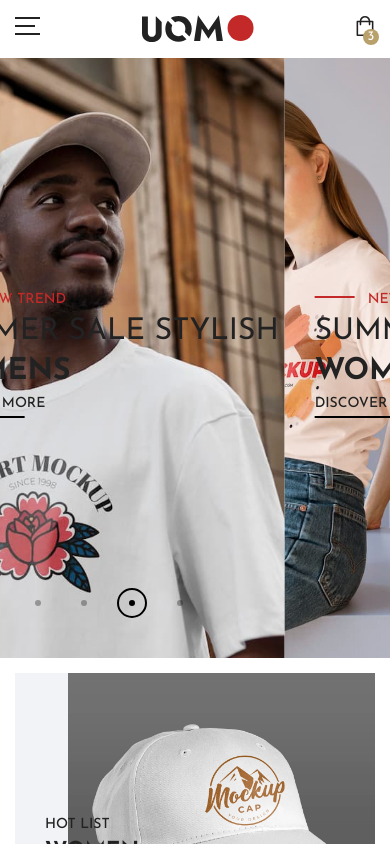
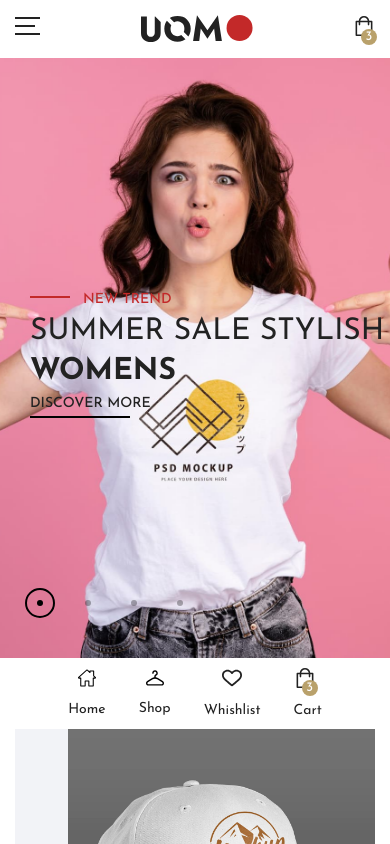
Before and after one commit to elenrosee/UOMO-shop, a React (Create React App) app: page /home in a window 390 px wide. Shown: the top 844 px of the page. Built offline with nearby package versions, Linux system fonts and the light colour scheme.

Commit message:
add mobileUserMenu

```diff
--- a/src/components/Content/ShopColections/ShopColections.js
+++ b/src/components/Content/ShopColections/ShopColections.js
@@ -6,7 +6,6 @@ import { Breakpoints, MQ } from "common";
 import { useMediaQuery } from "react-responsive";
 
 export const ShopColectionsContainer = styled.div`
-  margin-top: 15px;
   margin-bottom: 15px;
 
   display: flex;
--- a/src/components/Header/Header.js
+++ b/src/components/Header/Header.js
@@ -28,8 +28,8 @@ export const Header = () => {
             <NavIconSvg />
           </UserMenuBtn>
           <LogoSvg />
-          <UserMenuBtn className="shopping-bag" shoppingCounter={3}>
-            <ShoppingBagSvg />
+          <UserMenuBtn>
+            <ShoppingBagSvg shoppingCounter={3} />
           </UserMenuBtn>
         </HeaderWraper>
       )}
@@ -61,8 +61,8 @@ export const Header = () => {
               </UserMenuBtn>
             </li>
             <li>
-              <UserMenuBtn className="shopping-bag" shoppingCounter={3}>
-                <ShoppingBagSvg />
+              <UserMenuBtn>
+                <ShoppingBagSvg shoppingCounter={3} />
               </UserMenuBtn>
             </li>
             <li>
--- a/src/components/Header/Header.styled.js
+++ b/src/components/Header/Header.styled.js
@@ -59,27 +59,4 @@ export const UserMenu = styled.ul`
 export const UserMenuBtn = styled.button`
   background: inherit;
   border: none;
-
-  &.shopping-bag {
-    position: relative;
-
-    &::before {
-      content: ${({ shoppingCounter }) =>
-        shoppingCounter ? `"${shoppingCounter}"` : `"0"`};
-
-      display: inline-block;
-      font-size: small;
-      color: white;
-      background-color: #b9a16b;
-
-      padding: 1px;
-      min-width: 16px;
-      height: 16px;
-      border-radius: 20px;
-
-      position: absolute;
-      left: 8px;
-      bottom: -3px;
-    }
-  }
 `;
--- /dev/null
+++ b/src/components/MobileUserMenu/MobileUserMenu.js
@@ -0,0 +1,57 @@
+import { HeartSvg, HomeSvg, ShoppingBagSvg, ShoulderSvg } from "icons";
+import styled from "styled-components";
+
+export const Wrapper = styled.ul`
+  display: flex;
+  align-items: center;
+  justify-content: space-evenly;
+
+  padding: 10px 65px;
+`;
+export const Item = styled.li`
+  display: flex;
+  align-items: center;
+
+  &:not(:last-child) {
+    margin-right: 30px;
+  }
+`;
+export const MenuBtn = styled.button`
+  background: inherit;
+  border: none;
+`;
+
+export const BtnText = styled.p`
+  margin-top: 10px;
+`;
+
+export const MobileUserMenu = () => {
+  return (
+    <Wrapper>
+      <Item>
+        <MenuBtn>
+          <HomeSvg />
+          <BtnText>Home</BtnText>
+        </MenuBtn>
+      </Item>
+      <Item>
+        <MenuBtn>
+          <ShoulderSvg />
+          <BtnText>Shop</BtnText>
+        </MenuBtn>
+      </Item>
+      <Item>
+        <MenuBtn>
+          <HeartSvg />
+          <BtnText>Whishlist</BtnText>
+        </MenuBtn>
+      </Item>
+      <Item>
+        <MenuBtn>
+          <ShoppingBagSvg shoppingCounter={3} />
+          <BtnText>Cart</BtnText>
+        </MenuBtn>
+      </Item>
+    </Wrapper>
+  );
+};
--- /dev/null
+++ b/src/components/MobileUserMenu/index.js
@@ -0,0 +1 @@
+export { MobileUserMenu } from "./MobileUserMenu";
--- a/src/components/index.js
+++ b/src/components/index.js
@@ -1,4 +1,6 @@
 // export { ShopColections, Slider, Header } from '../components'
+
+export { MobileUserMenu } from "./MobileUserMenu";
 
 export { TimerComponent } from "./Content/TimerComponent";
 
--- /dev/null
+++ b/src/icons/HomeSvg.js
@@ -0,0 +1,24 @@
+export const HomeSvg = () => {
+  return (
+    <svg
+      width="18"
+      height="18"
+      viewBox="0 0 18 18"
+      fill="none"
+      xmlns="http://www.w3.org/2000/svg"
+      preserveAspectRatio="none"
+    >
+      <g clipPath="url(#clip0_3_7109)">
+        <path
+          d="M17.6977 8.0467L16.177 6.66115V2.06683C16.177 1.77451 15.9401 1.53748 15.6477 1.53748H11.9874C11.6951 1.53748 11.4581 1.77447 11.4581 2.06683V2.36123L9.62165 0.687897C9.26717 0.364846 8.73262 0.364881 8.37828 0.687862L0.302268 8.04673C0.0183462 8.30548 -0.0754857 8.70415 0.0632406 9.06236C0.202002 9.42057 0.539853 9.652 0.924005 9.652H2.21385V17.025C2.21385 17.3173 2.45084 17.5544 2.7432 17.5544H7.16982C7.46214 17.5544 7.69916 17.3174 7.69916 17.025V12.5483H10.3008V17.025C10.3008 17.3174 10.5377 17.5544 10.8301 17.5544H15.2565C15.5489 17.5544 15.7859 17.3174 15.7859 17.025V9.65204H17.076C17.4601 9.65204 17.798 9.42057 17.9368 9.0624C18.0754 8.70415 17.9816 8.30548 17.6977 8.0467ZM15.2565 8.59334C14.9642 8.59334 14.7272 8.83033 14.7272 9.12269V16.4957H11.3595V12.019C11.3595 11.7267 11.1225 11.4897 10.8301 11.4897H7.16982C6.87749 11.4897 6.64047 11.7266 6.64047 12.019V16.4957H3.27251V9.12269C3.27251 8.83037 3.03552 8.59334 2.74316 8.59334H1.27423L9.00001 1.55365L11.631 3.95099C11.7859 4.09218 12.0096 4.12857 12.2013 4.04395C12.3931 3.95922 12.5168 3.76931 12.5168 3.55971V2.59618H15.1184V6.89494C15.1184 7.0439 15.1811 7.1859 15.2912 7.28623L16.7257 8.59334H15.2565Z"
+          fill="black"
+        />
+      </g>
+      <defs>
+        <clipPath id="clip0_3_7109">
+          <rect width="18" height="18" fill="white" />
+        </clipPath>
+      </defs>
+    </svg>
+  );
+};
--- a/src/icons/ShoppingBagSvg.js
+++ b/src/icons/ShoppingBagSvg.js
@@ -1,16 +1,45 @@
-export const ShoppingBagSvg = () => {
+import styled from "styled-components";
+
+export const SvgWrapper = styled.div`
+  position: relative;
+  width: 22px;
+
+  &::before {
+    content: ${({ shoppingCounter }) =>
+      shoppingCounter ? `"${shoppingCounter}"` : `"0"`};
+
+    display: inline-block;
+    font-size: small;
+    color: white;
+    background-color: #b9a16b;
+
+    padding: 1px;
+    min-width: 16px;
+    height: 16px;
+    border-radius: 20px;
+
+    position: absolute;
+    left: 8px;
+    bottom: -3px;
+  }
+`;
+
+export const ShoppingBagSvg = ({ shoppingCounter }) => {
   return (
+    <SvgWrapper shoppingCounter={shoppingCounter}>
       <svg
         width="20"
         height="20"
         viewBox="0 0 20 20"
         fill="none"
         xmlns="http://www.w3.org/2000/svg"
+        preserveAspectRatio="none"
       >
         <path
           d="M17.6562 4.6875H15.2755C14.9652 2.05164 12.7179 0 10 0C7.28215 0 5.0348 2.05164 4.72445 4.6875H2.34375C1.91227 4.6875 1.5625 5.03727 1.5625 5.46875V19.2188C1.5625 19.6502 1.91227 20 2.34375 20H17.6562C18.0877 20 18.4375 19.6502 18.4375 19.2188V5.46875C18.4375 5.03727 18.0877 4.6875 17.6562 4.6875ZM10 1.5625C11.8548 1.5625 13.3992 2.91621 13.6976 4.6875H6.30238C6.60082 2.91621 8.14516 1.5625 10 1.5625ZM16.875 18.4375H3.125V6.25H4.6875V8.59375C4.6875 9.02523 5.03727 9.375 5.46875 9.375C5.90023 9.375 6.25 9.02523 6.25 8.59375V6.25H13.75V8.59375C13.75 9.02523 14.0998 9.375 14.5312 9.375C14.9627 9.375 15.3125 9.02523 15.3125 8.59375V6.25H16.875V18.4375Z"
           fill="#222222"
         />
       </svg>
+    </SvgWrapper>
   );
 };
--- /dev/null
+++ b/src/icons/ShoulderSvg.js
@@ -0,0 +1,17 @@
+export const ShoulderSvg = () => {
+  return (
+    <svg
+      width="18"
+      height="16"
+      viewBox="0 0 18 16"
+      fill="none"
+      xmlns="http://www.w3.org/2000/svg"
+      preserveAspectRatio="none"
+    >
+      <path
+        d="M16.8037 11.0285L11.9362 8.10027C11.2525 7.68897 10.492 7.42791 9.70506 7.32972V6.59625C9.70506 6.18302 9.94168 5.79836 10.3225 5.59223C11.2687 5.08013 11.8258 4.09383 11.7763 3.01814C11.7108 1.59335 10.5588 0.439645 9.13226 0.374139C7.53307 0.301217 6.2246 1.5744 6.2246 3.14846C6.2246 3.53683 6.53949 3.85159 6.92772 3.85159C7.31609 3.85159 7.63085 3.53683 7.63085 3.14846C7.63085 2.37008 8.2778 1.74249 9.06758 1.77888C9.76659 1.81101 10.3394 2.38381 10.3715 3.08282C10.3961 3.61483 10.1208 4.10249 9.65302 4.35558C8.81778 4.80767 8.29881 5.66625 8.29881 6.59625V7.32931C7.51521 7.42654 6.75743 7.6854 6.07559 8.09341L1.20123 11.0104H1.2011C0.461305 11.4532 0.000978114 12.2638 1.68088e-05 13.1261C-0.00149381 14.4906 1.1014 15.5962 2.46604 15.5979L15.5281 15.6131H15.5311C16.8911 15.6131 17.9984 14.5074 18 13.147C18.001 12.2848 17.5426 11.4729 16.8037 11.0285ZM15.5311 14.2069C15.5307 14.2069 15.5302 14.2069 15.5299 14.2069L2.46782 14.1916C1.8817 14.191 1.40558 13.7137 1.40627 13.1278C1.40668 12.7566 1.60484 12.4076 1.92331 12.217H1.92317L6.79767 9.30012C8.15613 8.48713 9.85324 8.48837 11.2113 9.3052L16.0789 12.2335C16.3968 12.4248 16.5942 12.7743 16.5938 13.1453C16.5931 13.7309 16.1165 14.2069 15.5311 14.2069Z"
+        fill="black"
+      />
+    </svg>
+  );
+};
--- a/src/icons/index.js
+++ b/src/icons/index.js
@@ -1,3 +1,7 @@
+export { ShoulderSvg } from "./ShoulderSvg";
+
+export { HomeSvg } from "./HomeSvg";
+
 export { FacebookSvg } from "./FacebookSvg";
 export { InstagramSvg } from "./InstagramSvg";
 export { PinterestSvg } from "./PinterestSvg";
--- a/src/views/HomeView/HomeView.js
+++ b/src/views/HomeView/HomeView.js
@@ -1,12 +1,16 @@
-import { Container } from "common";
-import { Slider, TimerComponent } from "components";
+import { Breakpoints, Container } from "common";
+import { MobileUserMenu, Slider, TimerComponent } from "components";
 import { ShopColections } from "components";
 import { TrendyProducts } from "components";
+import { useMediaQuery } from "react-responsive";
 
 export default function HomeView() {
+  const isMobile = useMediaQuery({ maxWidth: Breakpoints.md - 1 });
+
   return (
     <Container>
-      <Slider autoPlay={true} />
+      <Slider autoPlay={true} autoPlayTime={10000} />
+      {isMobile && <MobileUserMenu />}
       <ShopColections />
       <TrendyProducts />
       <TimerComponent />
```
Also changed, not shown: src/icons/Vector(2).svg (added), src/icons/home 1.svg (added). Lines whose indentation alone changed are shown as unchanged.
